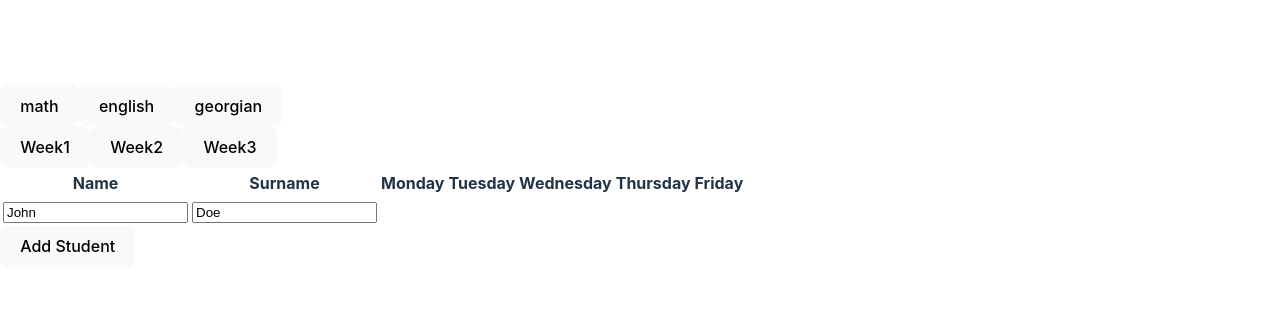
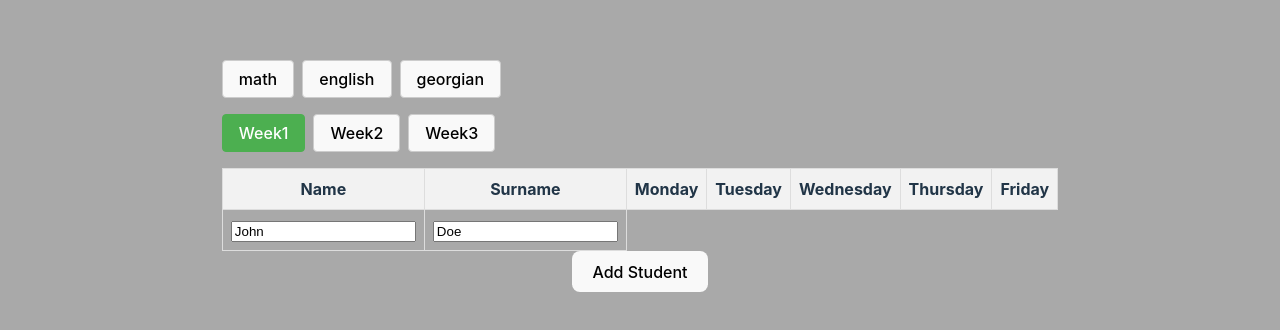
Before and after one commit to Ilonapolit/SchoolJournal-project, a React (Vite) app: page / in a window 1280 px wide. Shown: the part 224-554 px from the top of the page. Built offline with nearby package versions, Linux system fonts and the light colour scheme.

Commit message:
edditAppcss

```diff
--- a/src/App.css
+++ b/src/App.css
@@ -4,6 +4,7 @@ body {
   justify-content: center;
   height: 100vh;
   margin: 0;
+  background-color: darkgray;
 }
 
 .App {
--- a/src/App.jsx
+++ b/src/App.jsx
@@ -2,6 +2,7 @@ import React, { useState } from 'react';
 import SubjectButton from './components/SubjectButton';
 import WeekButton from './components/WeekButton';
 import StudentRow from './components/StudentRow';
+import './App.css'
 
 const App = () => {
   const subjects = ['math', 'english', 'georgian'];
```
